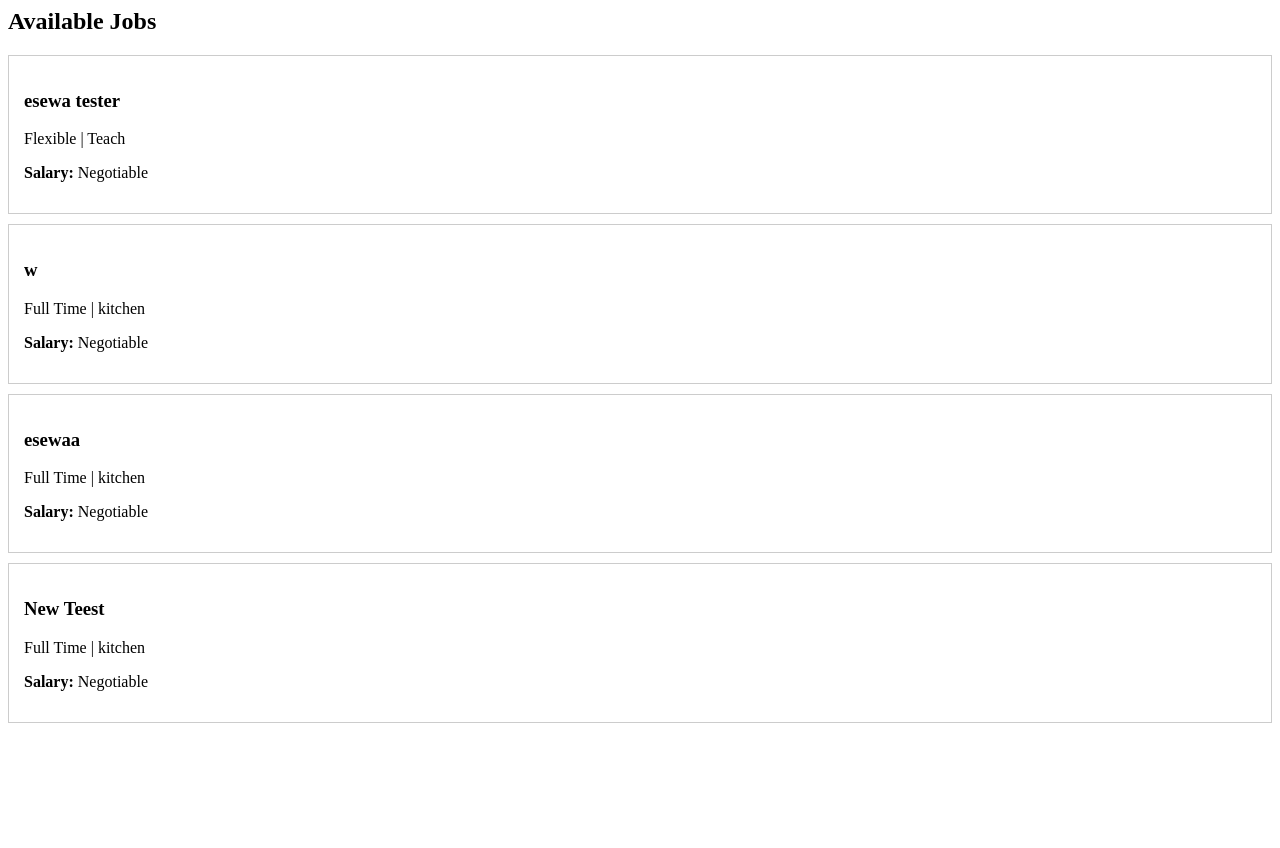
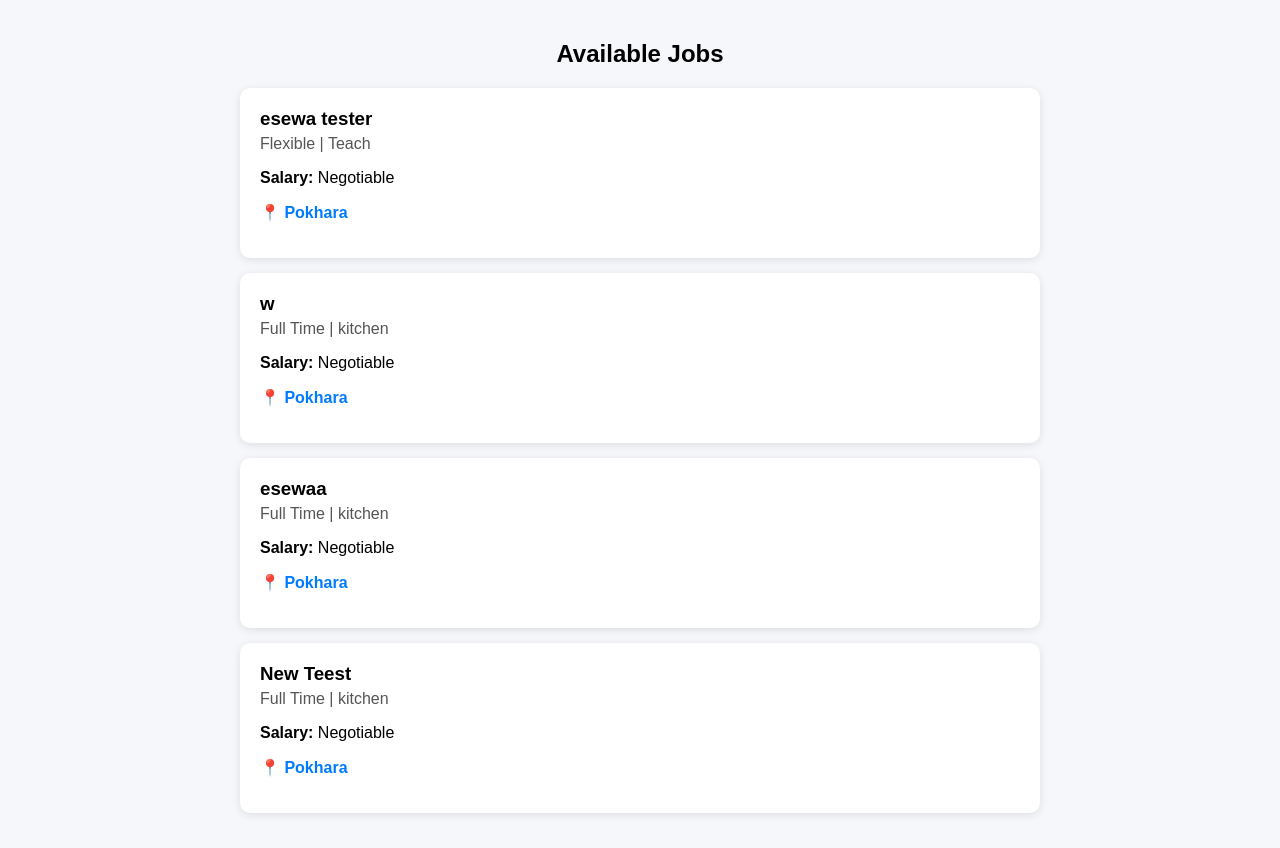
Before and after one commit to SauravStha1/Pocket_Job, a Django app: page /jobs/ in a window 1280 px wide. Before the commit the page ends 723 px from the top, so only its background shows below. Run offline with Django 5.2, Linux system fonts and the light colour scheme; data comes from the database, SQL or seed files in the repository; both versions use the stored data as it was after the commit.

Commit message:
feat: Location added

```diff
--- a/Job_Post/models.py
+++ b/Job_Post/models.py
@@ -19,6 +19,8 @@ class Job(models.Model):
 
     title = models.CharField(max_length=200)
     tags = models.CharField(max_length=200)
+
+    location = models.CharField(max_length=255, default="Unknown")
 
     job_type = models.CharField(
         max_length=50,
--- a/homepage/views.py
+++ b/homepage/views.py
@@ -14,7 +14,7 @@ def home(request):
     # ── Search filters ──
     if query:
         jobs = jobs.filter(
-            Q(title__icontains=query) | Q(tags__icontains=query)
+            Q(title__icontains=query) | Q(tags__icontains=query) | Q(location__icontains=query)
         )
 
     if job_type and job_type != "All":
--- a/templates/Job_Post/job_detail.html
+++ b/templates/Job_Post/job_detail.html
@@ -24,6 +24,8 @@
             Salary: NPR {{ job.min_salary }} – {{ job.max_salary }}
         {% endif %}
     </p>
+
+    <p class="location">{{ job.location }}</p>
 
     <hr>
 
--- a/templates/Job_Post/job_form.html
+++ b/templates/Job_Post/job_form.html
@@ -17,6 +17,9 @@
 
     <label>Tags</label>
     {{ form.tags }}
+
+    <label>Location</label>
+    {{ form.location }}
 
     <label>Job Role</label>
     {{ form.job_type }}
--- a/templates/Job_Post/job_list.html
+++ b/templates/Job_Post/job_list.html
@@ -1,11 +1,68 @@
+{% load static %}
+<!DOCTYPE html>
+<html>
+<head>
+    <title>Available Jobs</title>
+
+    <style>
+        body {
+            font-family: Arial;
+            background: #f5f7fa;
+            margin: 0;
+            padding: 20px;
+        }
+
+        h2 {
+            text-align: center;
+        }
+
+        .job-container {
+            max-width: 800px;
+            margin: auto;
+        }
+
+        .job-card {
+            background: white;
+            padding: 20px;
+            margin-bottom: 15px;
+            border-radius: 10px;
+            box-shadow: 0 2px 8px rgba(0,0,0,0.1);
+            cursor: pointer;
+            transition: 0.2s;
+        }
+
+        .job-card:hover {
+            transform: translateY(-3px);
+        }
+
+        .job-title {
+            margin: 0;
+        }
+
+        .job-meta {
+            color: #555;
+            margin: 5px 0;
+        }
+
+        .job-location {
+            font-weight: bold;
+            color: #007bff;
+        }
+    </style>
+</head>
+<body>
+
 <h2>Available Jobs</h2>
 
+<div class="job-container">
+
 {% for job in jobs %}
-<div style="border:1px solid #ccc; padding:15px; margin-bottom:10px; cursor:pointer;"
+<div class="job-card"
      onclick="window.location.href='{% url 'job_detail' job.id %}'">
 
-    <h3>{{ job.title }}</h3>
-    <p>{{ job.job_type }} | {{ job.tags }}</p>
+    <h3 class="job-title">{{ job.title }}</h3>
+
+    <p class="job-meta">{{ job.job_type }} | {{ job.tags }}</p>
 
     {% if job.negotiable %}
         <p><strong>Salary:</strong> Negotiable</p>
@@ -13,7 +70,14 @@
         <p><strong>Salary:</strong> Nrs {{ job.min_salary }} - {{ job.max_salary }}</p>
     {% endif %}
 
+    <p class="job-location">📍 {{ job.location }}</p>
+
 </div>
 {% empty %}
 <p>No jobs posted yet.</p>
 {% endfor %}
+
+</div>
+
+</body>
+</html>
```
Also changed, not shown: Job_Post/forms.py (+6 -1 lines), Job_Post/migrations/0013_job_location.py (added), Job_Post/migrations/0014_alter_job_location.py (added), db.sqlite3.
